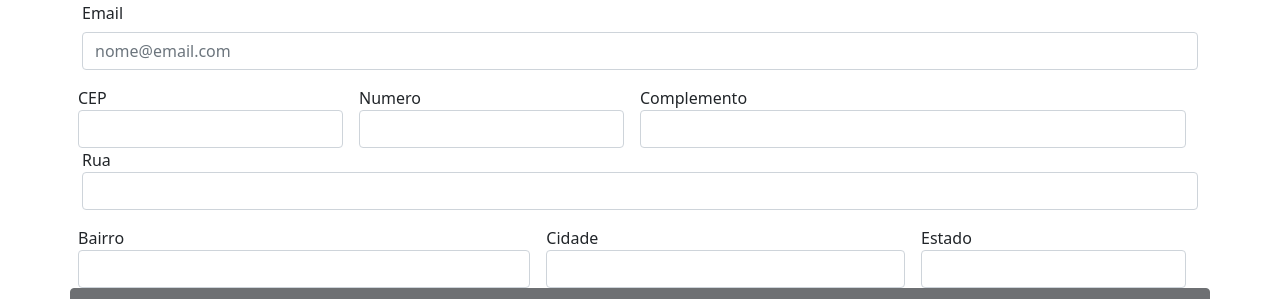
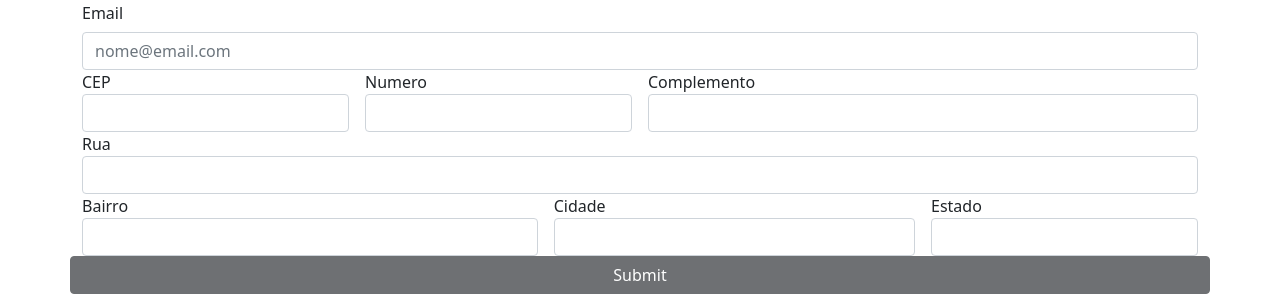
Before and after one commit to renatodev95/angular-training, an Angular app in the folder forms/: page /templateForm in a window 1280 px wide. Shown: the part 138-437 px from the top of the page. Built offline with nearby package versions, Linux system fonts and the light colour scheme.

Commit message:
#84: Forms (template driven) Form groups (agrupando dados) com ngModelGroup

```diff
--- a/forms/src/app/template-form/template-form.component.html
+++ b/forms/src/app/template-form/template-form.component.html
@@ -24,8 +24,8 @@
         </div>
     </div>
 
+    <div ngModelGroup="endereco">
         <div class="row gy-2 gx-3 align-items-center">
-
             <div class="col-sm-3" [ngClass]="aplicaCssErro(cep)">
                 <label for="cep" class="control-label">CEP</label>
                 <input type="text" class="form-control" id="cep" name="cep" ngModel required #cep="ngModel">
@@ -77,6 +77,7 @@
                 </app-campo-control-erro>
             </div>
         </div>
+    </div>
 
     <button [disabled]="!f.valid" type="submit" class="btn btn-dark">Submit</button>
 
```
Lines whose indentation alone changed are shown as unchanged.
